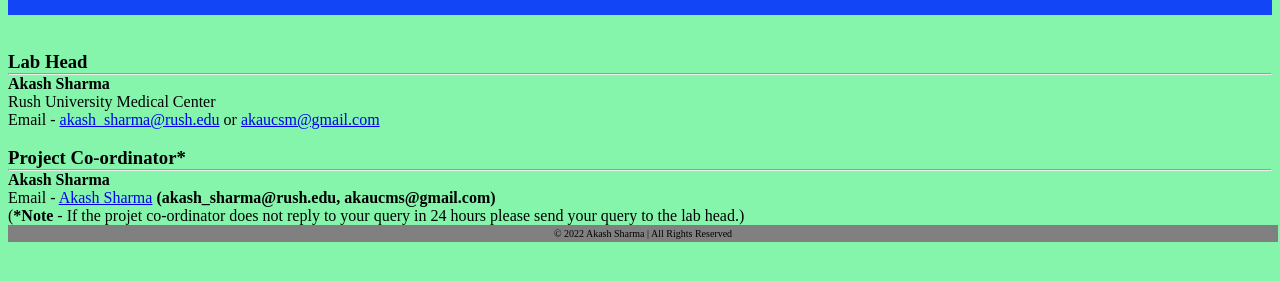
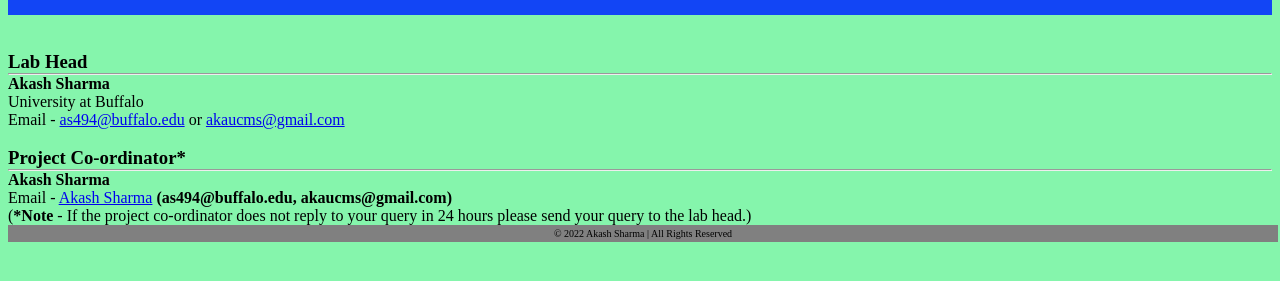
Before and after one commit to akash6553/sharmaRlab, a plain HTML site: page contact_us.html in a window 1280 px wide. Shown: the part 65-346 px from the top of the page. Drawn offline with Linux system fonts and the light colour scheme.

Commit message:
Update contact_us.html

```diff
--- a/contact_us.html
+++ b/contact_us.html
@@ -41,8 +41,8 @@
   <hr></h3>
     <p>
     <h4>Akash Sharma</h4>
-  Rush University Medical Center</p>
-  <p>Email - <a href="mailto:akash_sharma@rush.edu"> akash_sharma@rush.edu</a> or <a href="mailto:akaucms@gmail.com"> akaucsm@gmail.com</a> </p>
+  University at Buffalo</p>
+  <p>Email - <a href="mailto:as494@buffalo.edu"> as494@buffalo.edu</a> or <a href="mailto:akaucms@gmail.com"> akaucms@gmail.com</a> </p>
 
    <br>
    <h3>
@@ -50,8 +50,8 @@
   <hr></h3>
   <p>
   <h4>Akash Sharma</h4>
-  <p>Email - <a href="mailto:akash_sharma@rush.edu"> Akash Sharma</a> <b>(akash_sharma@rush.edu, akaucms@gmail.com)</b></p>
-  <p>(<b>*Note</b> - If the projet co-ordinator does not reply to your query in 24 hours please send your query to the lab head.)</p>
+  <p>Email - <a href="mailto:as494@buffalo.edu"> Akash Sharma</a> <b>(as494@buffalo.edu, akaucms@gmail.com)</b></p>
+  <p>(<b>*Note</b> - If the project co-ordinator does not reply to your query in 24 hours please send your query to the lab head.)</p>
   <footer class = "footer">
   <span> <p> &#169; 2022 Akash Sharma | All Rights Reserved </p></span>
 
```
